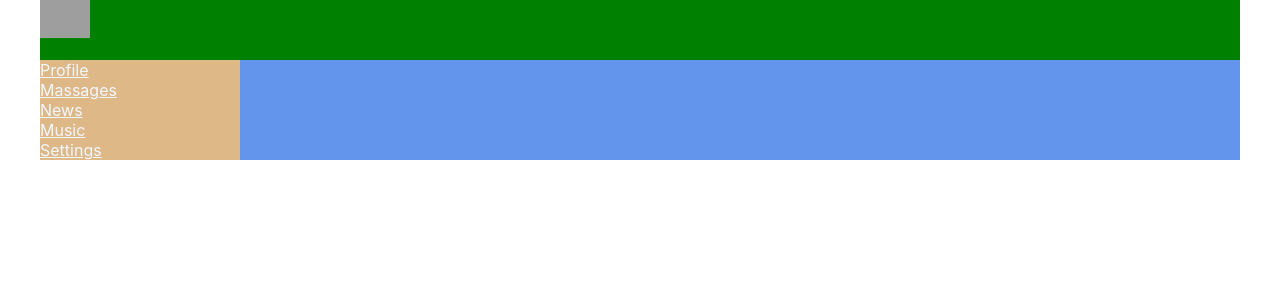
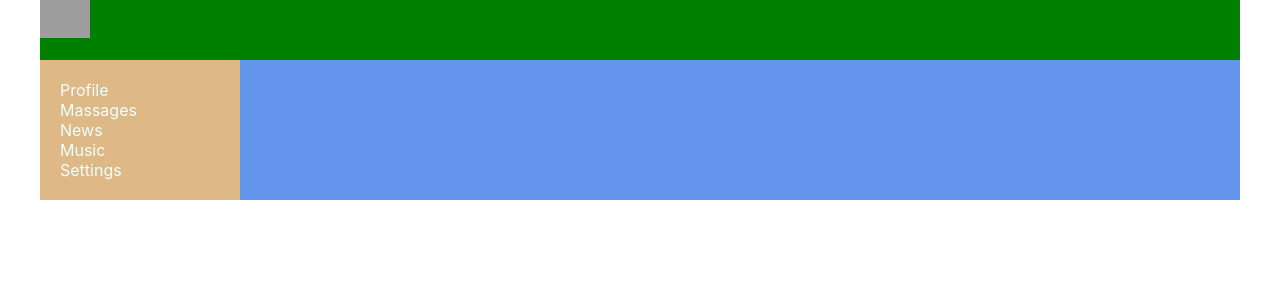
Before and after one commit to Sergey-Chobaniuk/frstprojekt, a React (Create React App) app: page / in a window 1280 px wide. Shown: the top 300 px of the page. Built offline with nearby package versions, Linux system fonts and the light colour scheme; grey boxes are pictures that could not be loaded.

Commit message:
Learn 20 NavLink(to,activeClassName)

```diff
--- a/src/components/Navbar/Navbar.jsx
+++ b/src/components/Navbar/Navbar.jsx
@@ -1,21 +1,22 @@
 import React from "react";
 import n from './Navbar.module.css';
+import {NavLink} from "react-router-dom";
 const Navbar = () =>{
     return <nav className={n.nav}>
-        <div>
-            <a href={'/profile'}>Profile</a>
+        <div className={n.item}>
+            <NavLink to={'/profile'} activeClassName={n.activeNavLink}>Profile</NavLink>
         </div>
-        <div>
-            <a href={'/dialogs'}>Massages</a>
+        <div className={n.item}>
+            <NavLink to={'/dialogs'} activeClassName={n.activeNavLink}>Massages</NavLink>
         </div>
-        <div>
-            <a href={'/news'}>News</a>
+        <div className={n.item}>
+            <NavLink to={'/news'} activeClassName={n.activeNavLink}>News</NavLink>
         </div>
-        <div>
-            <a href={'/music'}>Music</a>
+        <div className={n.item}>
+            <NavLink to={'/music'} activeClassName={n.activeNavLink}>Music</NavLink>
         </div>
-        <div>
-            <a href={'/settings'}>Settings</a>
+        <div className={n.item}>
+            <NavLink to={'/settings'} activeClassName={n.activeNavLink}>Settings</NavLink>
         </div>
     </nav>
 }
--- a/src/components/Navbar/Navbar.module.css
+++ b/src/components/Navbar/Navbar.module.css
@@ -1,8 +1,12 @@
 .nav {
     grid-area: n;
     background-color: burlywood;
-
+    padding: 20px;
 }
-.nav a {
-    color: aliceblue;
+.item a {
+    color: azure;
+    text-decoration: none;
 }
+.item .activeNavLink {
+    color: gold;
+}
```
